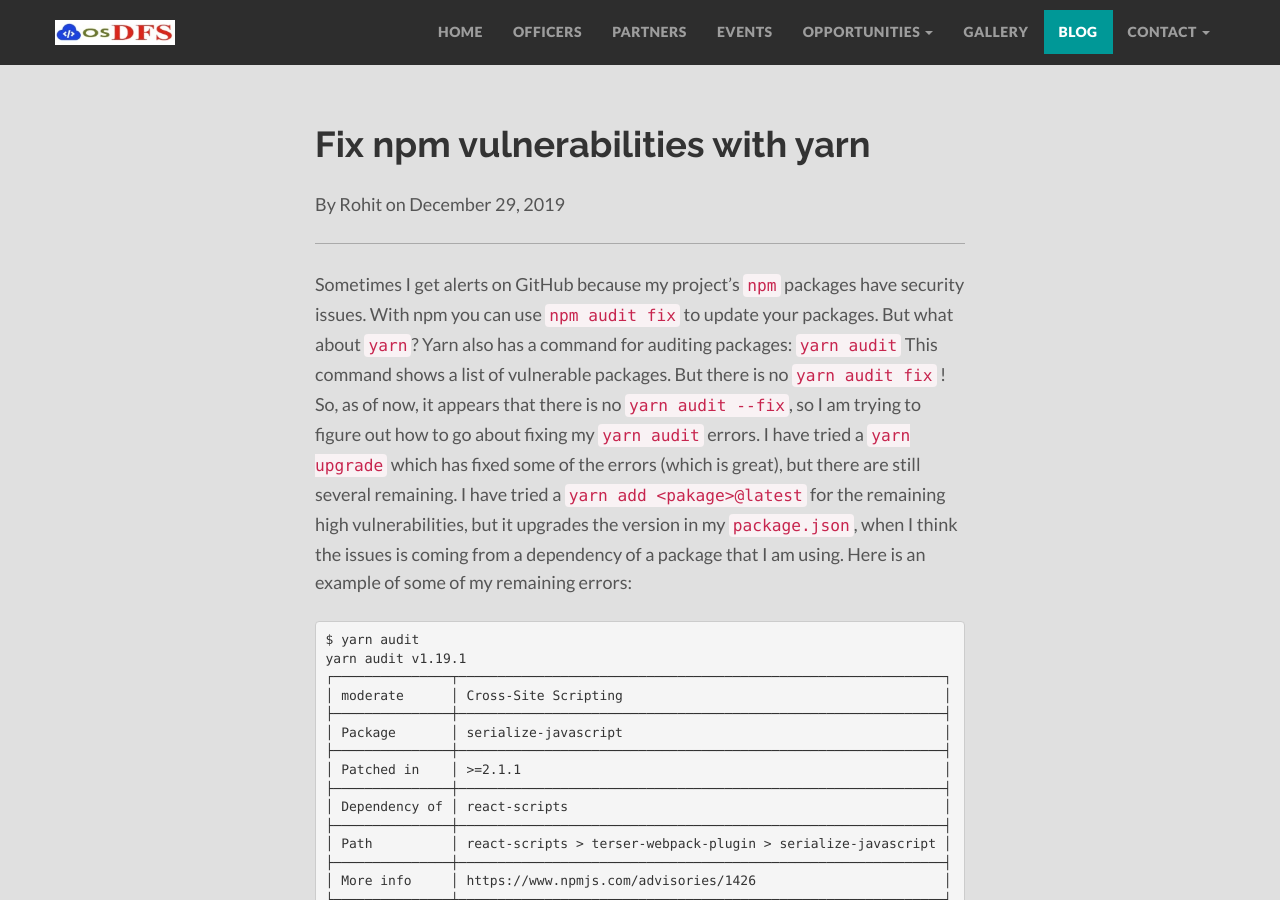
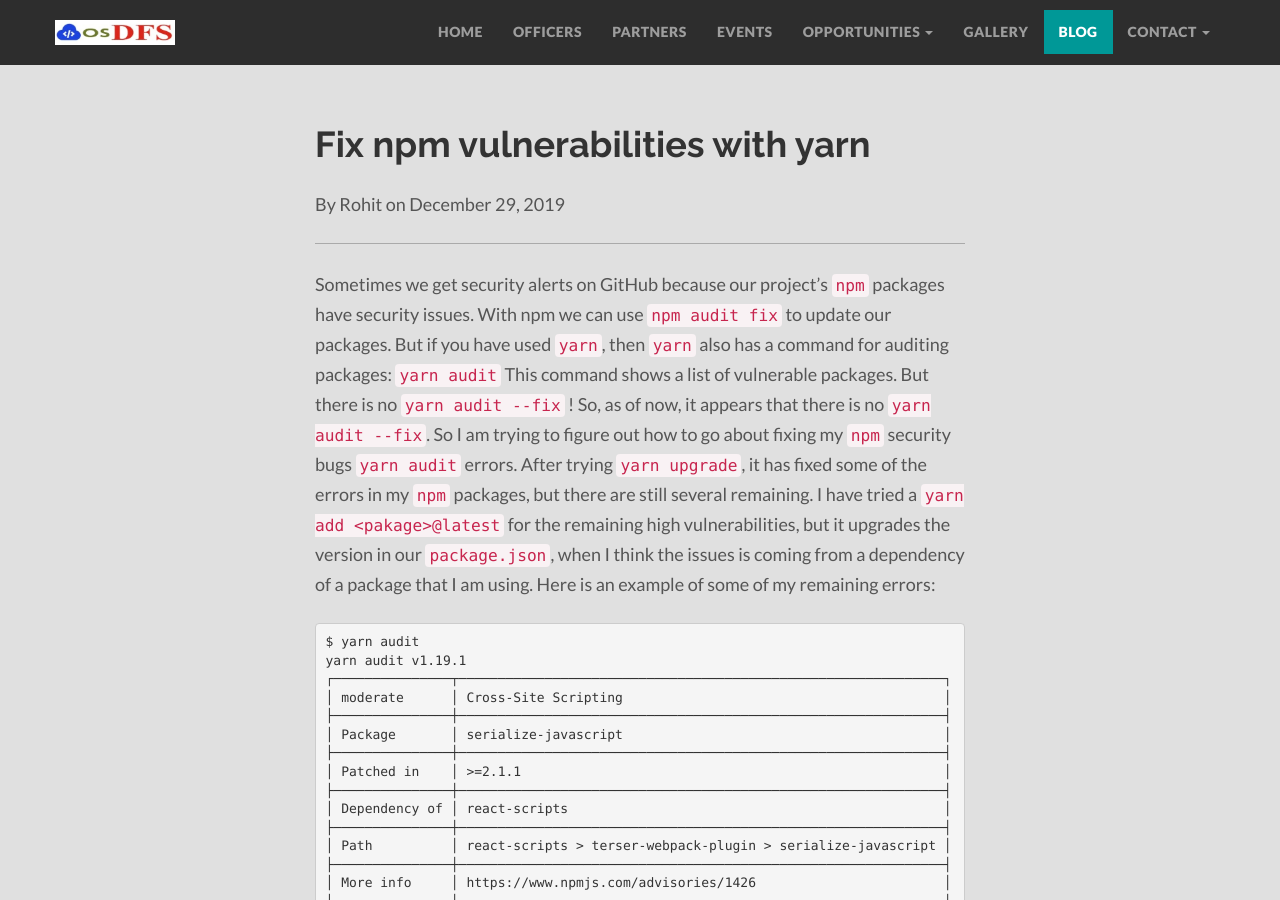
Before and after one commit to osDFS/osDFS-s-Website, a Jekyll site: the page built from _posts/2019-12-29-Fix-npm-vulnerabilities-with-yarn.md, in a window 1280 px wide and 900 px high. Built offline with Jekyll 4.4.1, drawn with Linux system fonts in a browser that asks for light colours; nearby versions of some CDN libraries; comment, search, counter and statistics services are not loaded.

Commit message:
change some typos in blog

````diff
--- a/_posts/2019-12-29-Fix-npm-vulnerabilities-with-yarn.md
+++ b/_posts/2019-12-29-Fix-npm-vulnerabilities-with-yarn.md
@@ -5,11 +5,9 @@
 img: npm.png
 ---
 
- Sometimes I get alerts on GitHub because my project’s `npm` packages have security issues. With npm you can use `npm audit fix` to update your packages. But what about `yarn`?
-Yarn also has a command for auditing packages: `yarn audit`
-This command shows a list of vulnerable packages. But there is no `yarn audit fix` ! So, as of now, it appears that there is no `yarn audit --fix`, so I am trying to figure out how to go about fixing my `yarn audit` errors. I have tried a `yarn upgrade` which has fixed some of the errors (which is great), but there are still several remaining. I have tried a `yarn add <pakage>@latest` for the remaining high vulnerabilities, but it upgrades the version in my `package.json`, when I think the issues is coming from a dependency of a package that I am using. Here is an example of some of my remaining errors:
+ Sometimes we get security alerts on GitHub because our project’s `npm` packages have security issues. With npm we can use `npm audit fix` to update our packages. But if you have used `yarn`, then `yarn` also has a command for auditing packages: `yarn audit` This command shows a list of vulnerable packages. But there is no `yarn audit --fix` ! So, as of now, it appears that there is no `yarn audit --fix`. So I am trying to figure out how to go about fixing my `npm` security bugs `yarn audit` errors. After trying `yarn upgrade`, it has fixed some of the errors in my `npm` packages, but there are still several remaining. I have tried a `yarn add <pakage>@latest` for the remaining high vulnerabilities, but it upgrades the version in our `package.json`, when I think the issues is coming from a dependency of a package that I am using. Here is an example of some of my remaining errors:
 
-```bah
+```
 $ yarn audit
 yarn audit v1.19.1
 ┌───────────────┬──────────────────────────────────────────────────────────────┐
````
